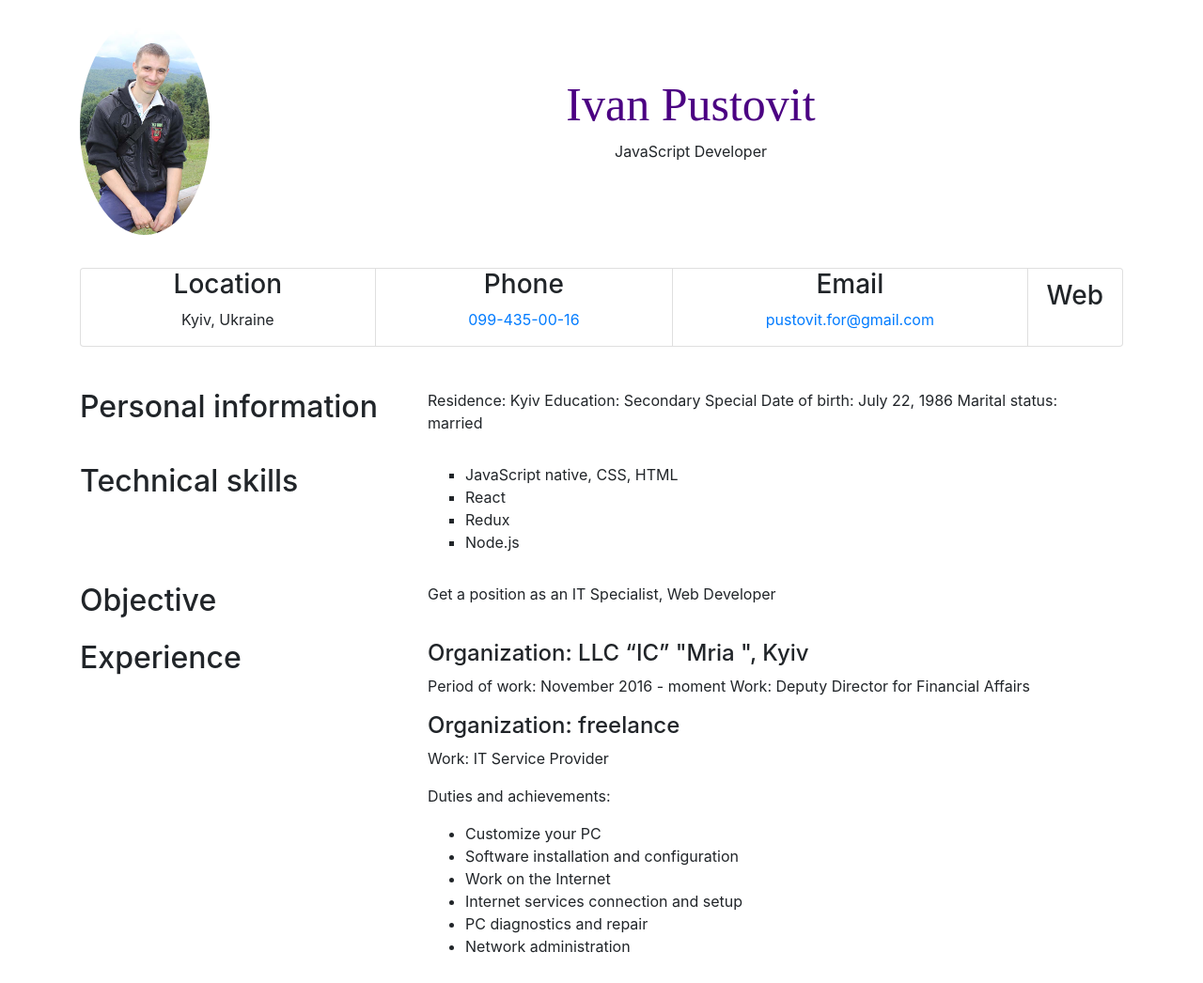
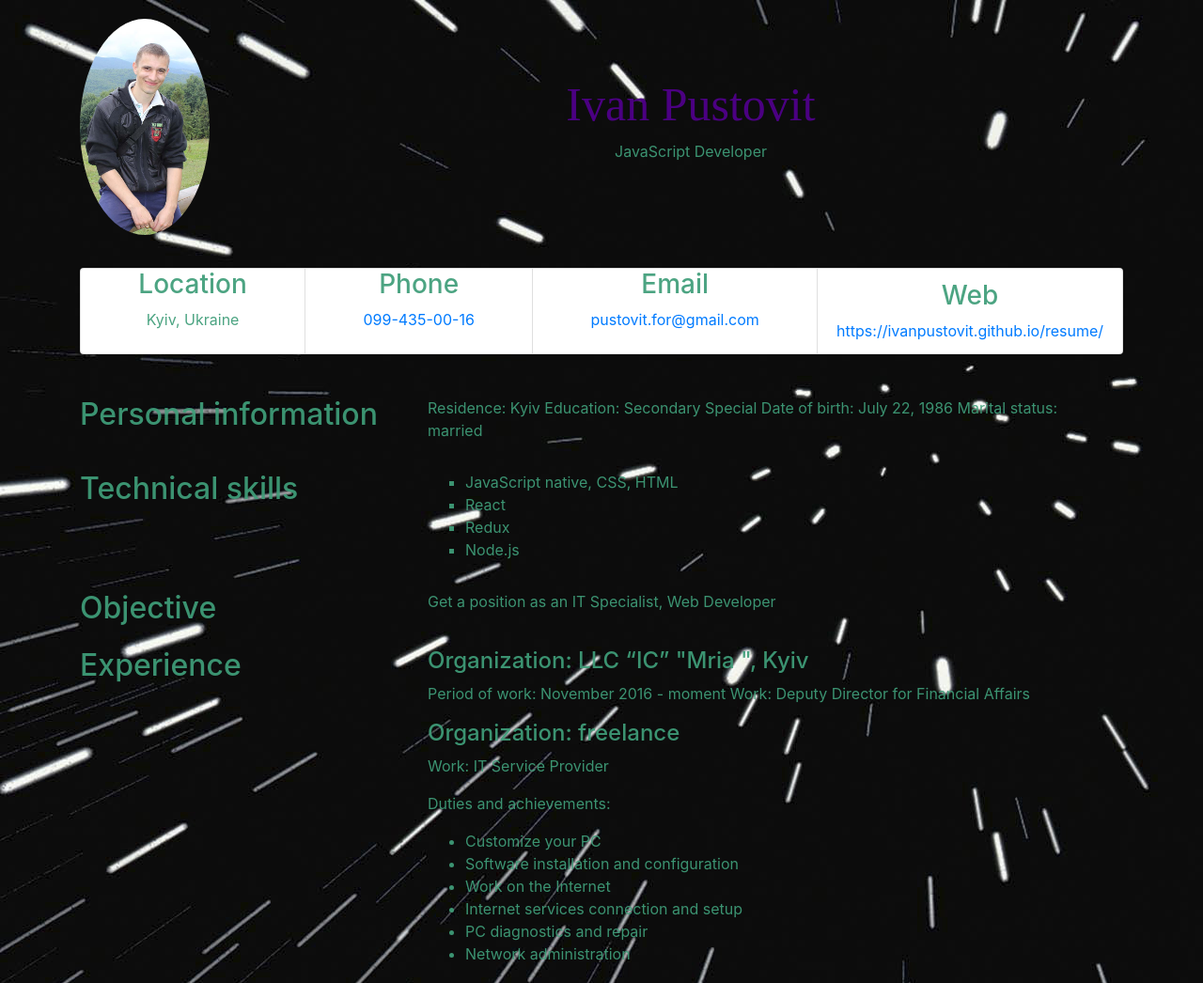
Before and after one commit to IvanPustovit/resume, a plain HTML site: page index.html in a window 1280 px wide. Shown: the top 1046 px of the page at 94% size. Drawn offline with nearby package versions, Linux system fonts and the light colour scheme.

Commit message:
add_resume_bgr

```diff
--- a/css/styles.css
+++ b/css/styles.css
@@ -1,6 +1,7 @@
 body {
   margin: 0 auto;
   text-align: center;
+  background-image: url("/img/star-wars-backgrounds-14.jpg");
 }
 
 *,
@@ -40,6 +41,7 @@ body {
 .container {
   text-align: start;
   margin-bottom: 15px;
+  color: hsla(157, 43%, 43%, 0.933);
 }
 
 .my-name {
--- a/index.html
+++ b/index.html
@@ -48,7 +48,7 @@
               </li>
               <li class="list-group-item">
                 <h3>Web</h3>
-                <a href="http://"></a>
+                <a href="https://ivanpustovit.github.io/resume/">https://ivanpustovit.github.io/resume/</a>
               </li>
             </ul>
           </div>
```
Also changed, not shown: img/star-wars-backgrounds-14.jpg (added).
